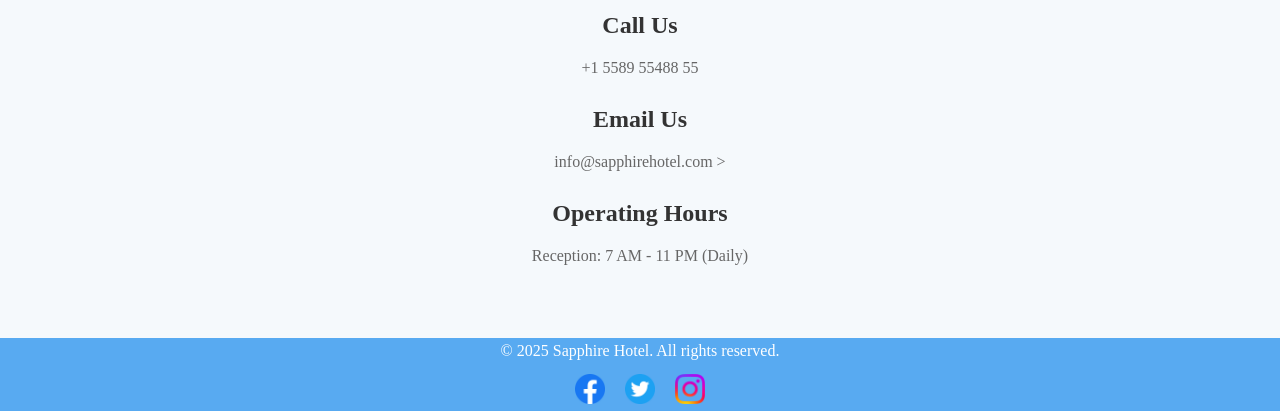
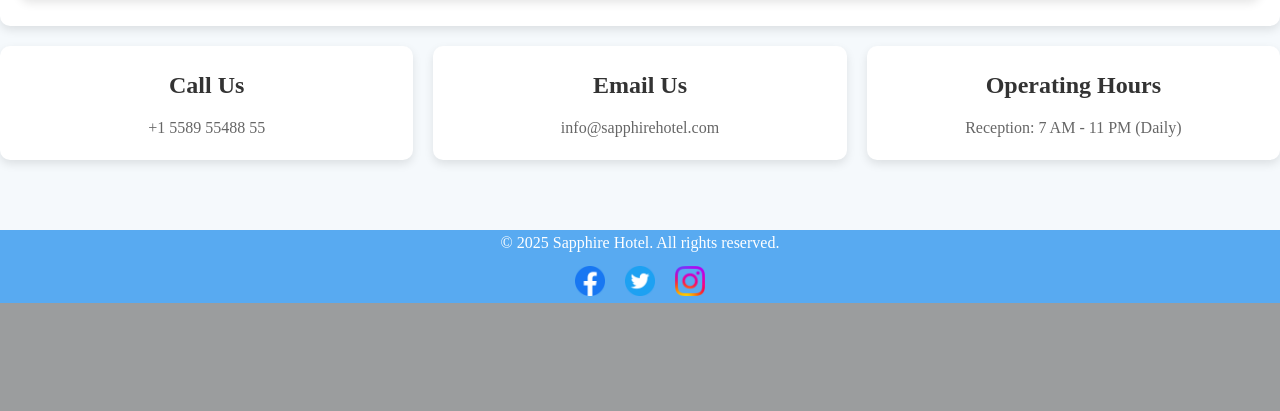
Before and after one commit to Forager-EX/final-project-sapphire_hotel, a PHP site: page /contact.html in a window 1280 px wide. Shown: the part 680-1091 px from the top of the page. After the commit the page ends 983 px from the top, so only its background shows below. Run offline with PHP 8.4, Linux system fonts and the light colour scheme.

Commit message:
Contact updated

```diff
--- a/frontend/contact.html
+++ b/frontend/contact.html
@@ -57,10 +57,8 @@
     <div class="row gy-4">
       <!-- Address Section -->
       <div class="col-lg-6">
-            <div
-              class="info-item d-flex flex-column justify-content-center align-items-center"
-            >
-              <i class="bi bi-geo-alt"></i>
+        <div class="info-item d-flex flex-column justify-content-center align-items-center">
+          <i class="bi bi-geo-alt info-icon"></i>
           <h3>Address</h3>
           <p>A108 Adam Street, Naga City, NC 535022</p>
           <!-- Google Maps Embed -->
@@ -78,26 +76,27 @@
 
       <!-- Contact Information -->
       <div class="col-lg-6">
-            <div
-              class="info-item d-flex flex-column justify-content-center align-items-center"
-            >
-              <i class="bi bi-telephone"></i>
+        <div class="contact-info-grid">
+          <!-- Call Us -->
+          <div class="info-item">
+            <i class="bi bi-telephone-fill info-icon"></i>
             <h3>Call Us</h3>
             <p>+1 5589 55488 55</p>
           </div>
-            <div
-              class="info-item d-flex flex-column justify-content-center align-items-center"
-            >
-              <i class="bi bi-envelope"></i>
+
+          <!-- Email Us -->
+          <div class="info-item">
+            <i class="bi bi-envelope-fill info-icon"></i>
             <h3>Email Us</h3>
-              <p>info@sapphirehotel.com ></p>
+            <p>info@sapphirehotel.com</p>
           </div>
-            <div
-              class="info-item d-flex flex-column justify-content-center align-items-center"
-            >
-              <i class="bi bi-clock"></i>
+
+          <!-- Operating Hours -->
+          <div class="info-item">
+            <i class="bi bi-clock-fill info-icon"></i>
             <h3>Operating Hours</h3>
             <p>Reception: 7 AM - 11 PM (Daily)</p>
+          </div>
         </div>
       </div>
     </div>
--- a/frontend/css/contact.css
+++ b/frontend/css/contact.css
@@ -119,6 +119,11 @@ body {
 .contact .info-item {
   margin-bottom: 20px;
   text-align: center;
+  padding: 20px;
+  border-radius: 10px;
+  background-color: #fff;
+  box-shadow: 0 4px 10px rgba(0, 0, 0, 0.1);
+  transition: transform 0.3s ease;
 }
 
 .contact .info-item i {
@@ -152,6 +157,25 @@ body {
 
 .contact iframe:hover {
   transform: scale(1.02); /* Slight zoom effect on hover */
+}
+
+/* Contact Info Grid */
+.contact-info-grid {
+  display: grid;
+  grid-template-columns: repeat(auto-fit, minmax(250px, 1fr));
+  gap: 20px;
+}
+
+.info-icon {
+  font-size: 3rem;
+  color: #0d47a1;
+  margin-bottom: 10px;
+  transition: transform 0.3s ease;
+}
+
+.info-item:hover {
+  transform: translateY(-5px);
+  box-shadow: 0 8px 20px rgba(0, 0, 0, 0.2);
 }
 
 /* Footer Styling */
@@ -209,4 +233,8 @@ body {
     color: #fff;
     padding: 10px 0;
   }
+
+  .contact-info-grid {
+    grid-template-columns: 1fr;
+  }
 }
```
Lines whose indentation alone changed are shown as unchanged.
